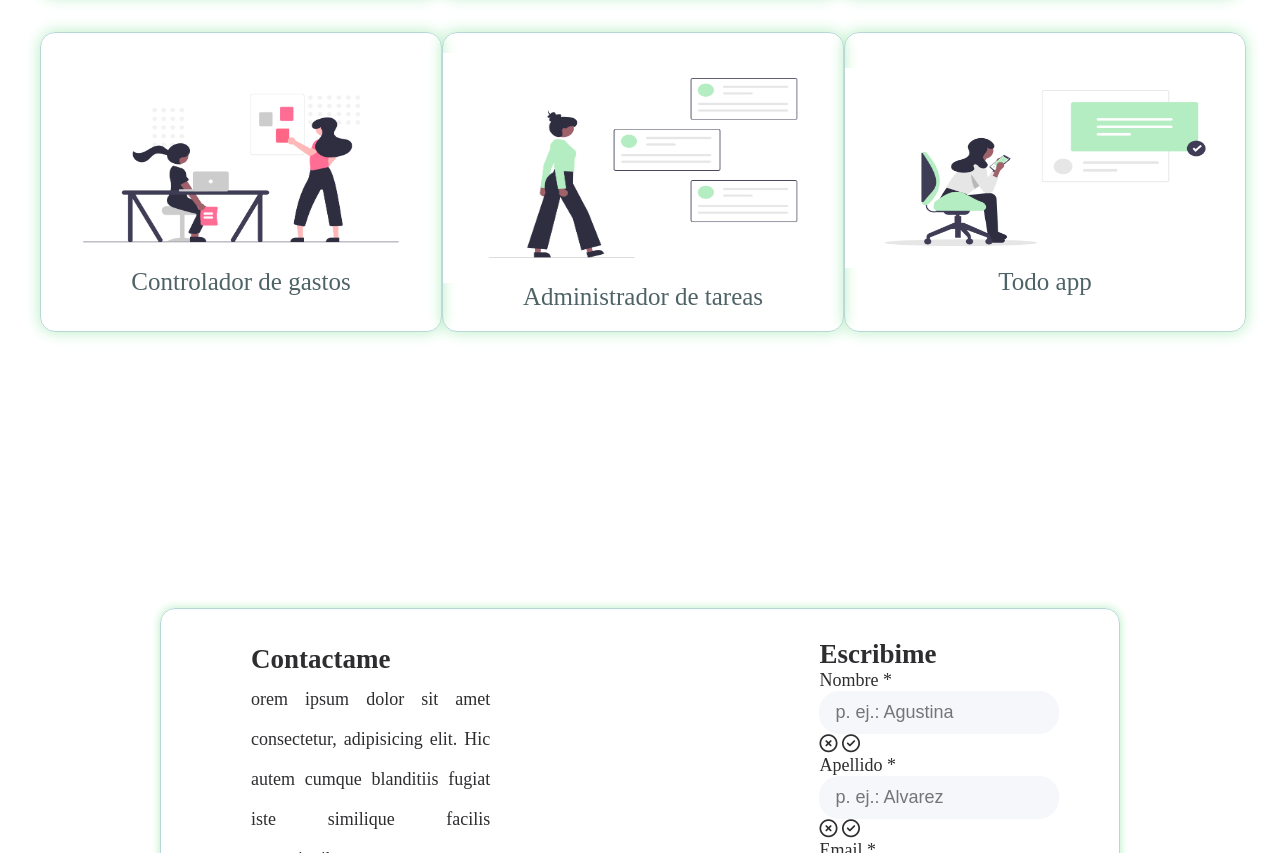
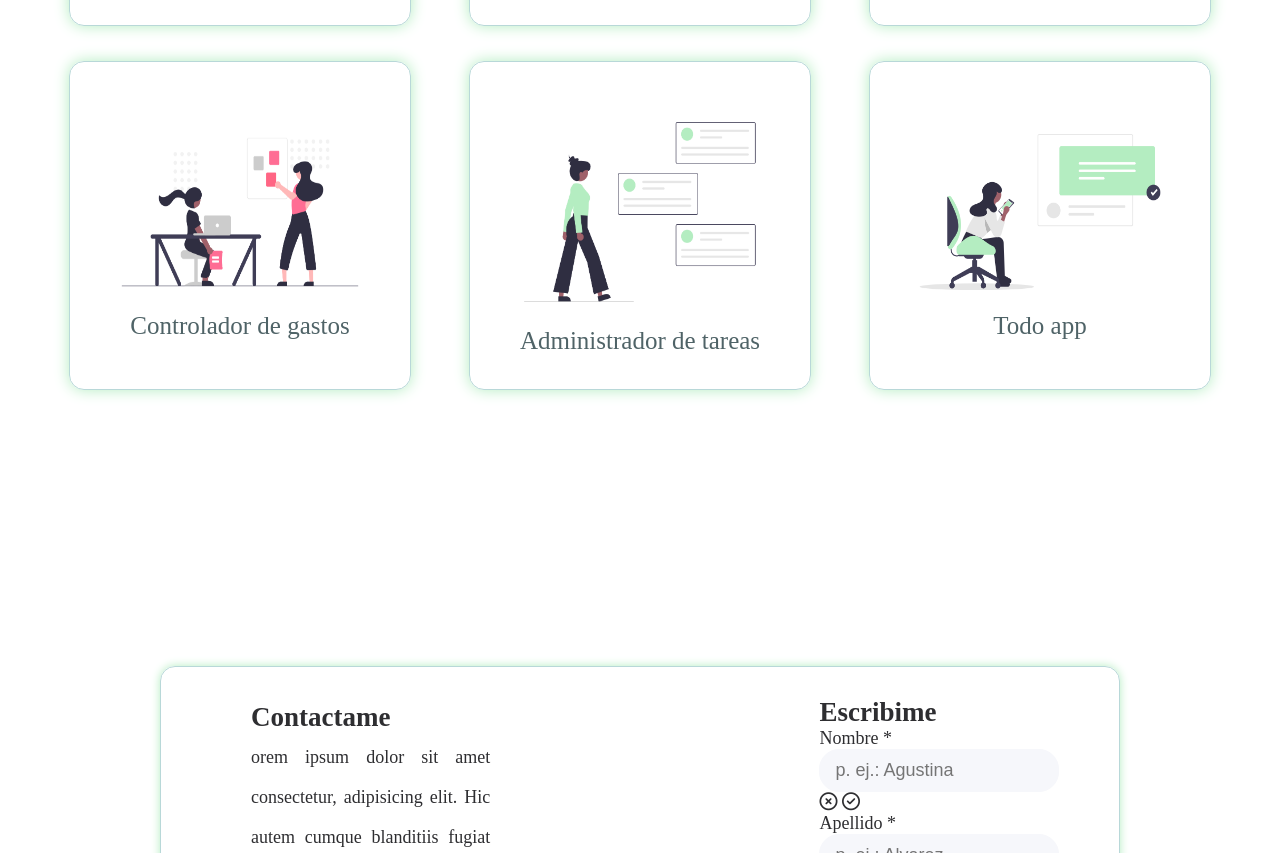
Before and after one commit to gussalvarez07/portafolio, a plain HTML site: page index.html in a window 1280 px wide. Shown: the part 3016-3869 px from the top of the page. Drawn offline with Linux system fonts and the light colour scheme.

Commit message:
mejore las cards

```diff
--- a/css/style.css
+++ b/css/style.css
@@ -254,8 +254,8 @@ ul{
 
 
 .proy{
-    width: 420px;
-    height: 300px;
+    width: 342px;
+    height: 329px;
 }
 
 .padding-botton{
@@ -318,11 +318,7 @@ ul{
     font-family: 'Josefin Sans', sans-serif;
 }
 
-/*.form-control {
-    margin-bottom: 15px;
-    flex-grow: 1;
-    position: relative;
-}*/
+
 
 input, textarea {
     border: 0;
@@ -348,10 +344,7 @@ input, textarea {
         background-color: #B4EDC1;
         color: white;
     }
-   /* .footer-nav-link {
-        font-size: 14px;
-        color: white;
-    }*/
+
     .footer-nav-menu {
         display: flex;
         height: 19px;
--- a/index.html
+++ b/index.html
@@ -137,16 +137,16 @@
 
                     <div class="cards">
                         <div class="logo proy">
-                            <img src="./fotos/gastos.png" width="400" height="200">
+                            <img src="./fotos/gastos.png" width="300" height="200">
                            Controlador de gastos
                         </div>
 
                         <div class="logo  proy">
-                            <img src="./fotos/admi.png" width="400" height="230">
+                            <img src="./fotos/admi.png" width="300" height="230">
                             Administrador de tareas
                         </div>
                         <div class="logo proy">
-                            <img src="./fotos/app.png"width="400" height="200" >
+                            <img src="./fotos/app.png"width="300" height="200" >
                             Todo app
                         </div>
                     </div>
```
